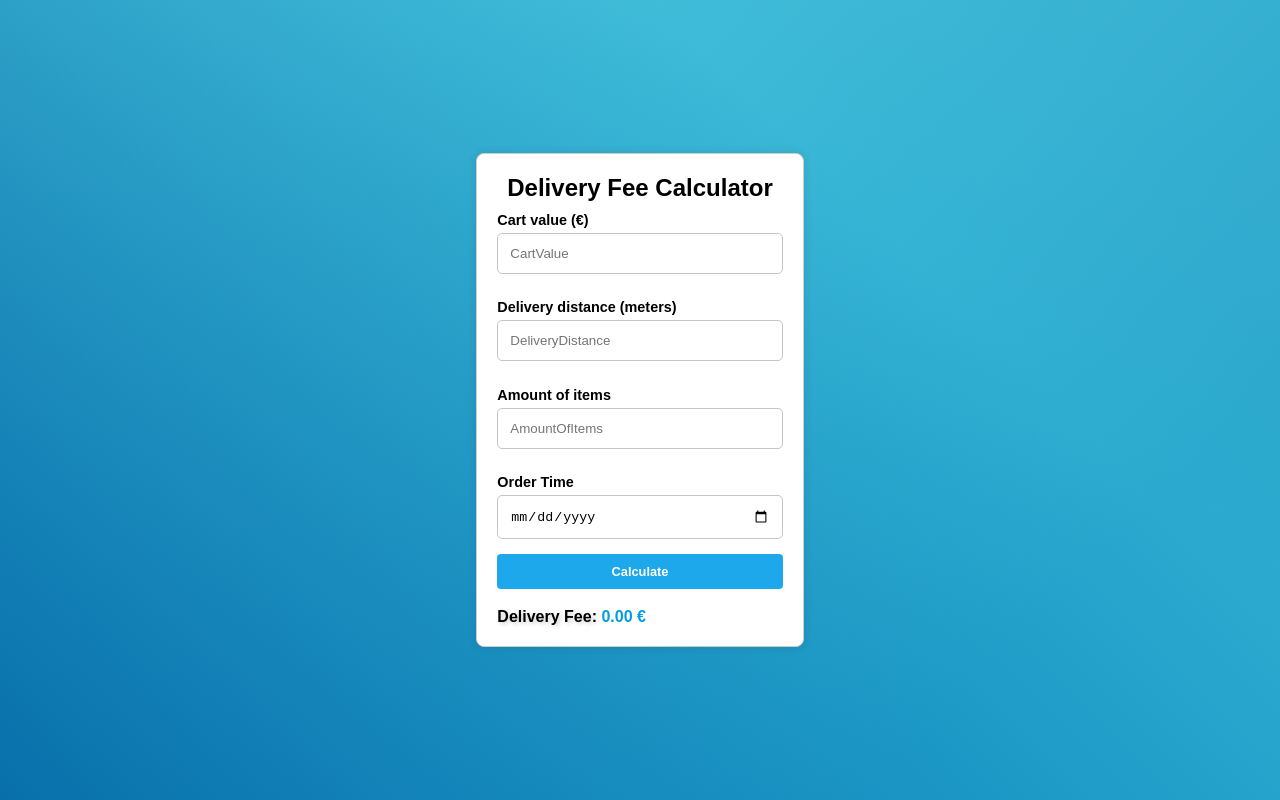
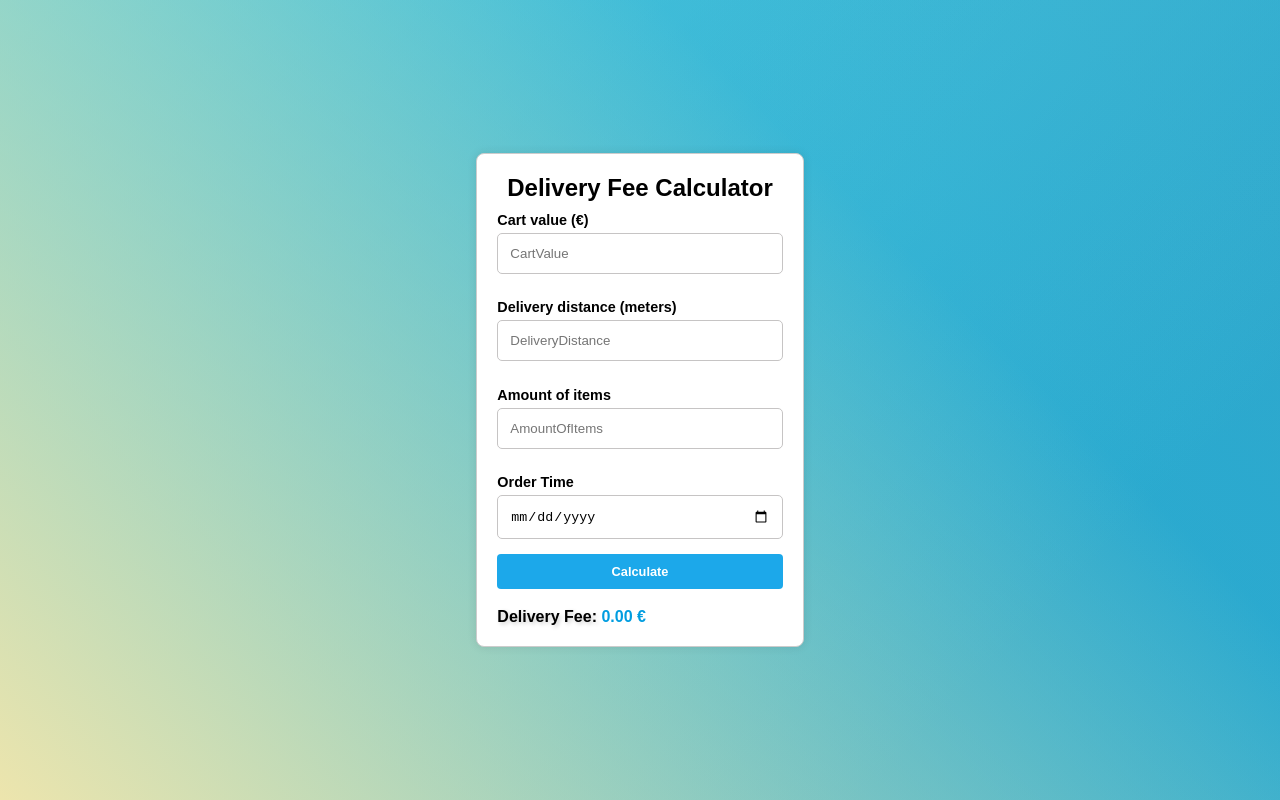
Before and after one commit to ElenaCoder/delivery-fee-calculator, a React (Vite) app: page / in a window 1280 px wide. Built offline with nearby package versions, Linux system fonts and the light colour scheme.

Commit message:
feat: update app background color

```diff
--- a/src/App.css
+++ b/src/App.css
@@ -6,7 +6,7 @@
     height: 100vh;
     /* background-color: hsl(190, 100%, 45%); */
 
-    background: linear-gradient(
+    /* background: linear-gradient(
             45deg,
             hsl(202, 91%, 35%) 0%,
             hsla(340, 100%, 55%, 0.1) 70%
@@ -25,5 +25,26 @@
             315deg,
             hsl(190, 93%, 46%) 100%,
             hsla(35, 95%, 55%, 0) 70%
-        );
+        ); */
+
+        background: linear-gradient(
+    45deg,
+    #ede5ad 0%,  /* Replace with #F4EFC7 */
+    hsla(340, 100%, 55%, 0.1) 70%
+),
+linear-gradient(
+    135deg,
+    hsla(184, 85%, 60%, 0.8) 0%,
+    hsla(225, 95%, 50%, 0) 80%
+),
+linear-gradient(
+    225deg,
+    hsl(190, 80%, 47%) 10%,
+    hsla(140, 90%, 50%, 0) 80%
+),
+linear-gradient(
+    315deg,
+    hsl(190, 93%, 46%) 100%,
+    hsla(35, 95%, 55%, 0) 70%
+);
 }
```
